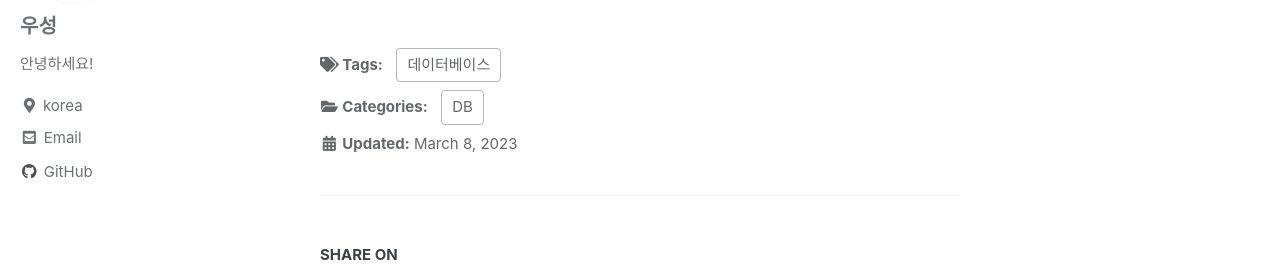
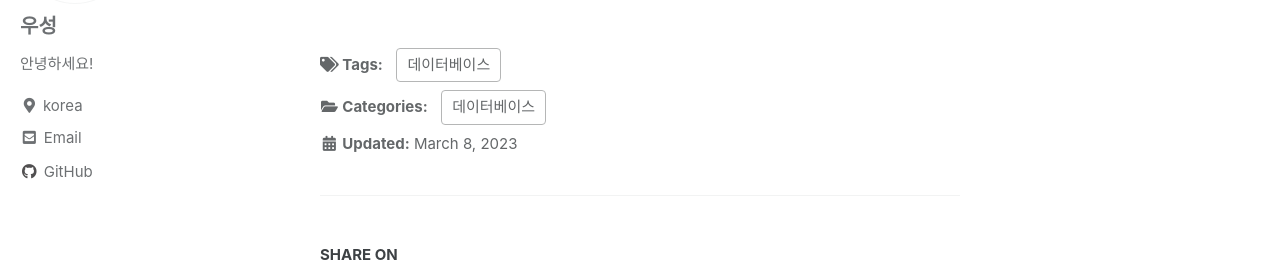
Before and after one commit to wooseongryu/wooseongryu.github.io, a Jekyll site: the page built from _posts/2023-03-08-DataBase-10.md, in a window 1280 px wide and 900 px high, scrolled down 16632 px. Shown: the part 163-435 px from the top of the window. Built offline with Jekyll 4.4.1, drawn with Linux system fonts in a browser that asks for light colours; cached includes are drawn as plain includes; some web fonts are replaced; comment, search, counter and statistics services are not loaded.

Commit message:
카데고리 수정

```diff
--- a/_includes/head.html
+++ b/_includes/head.html
@@ -1,5 +1,3 @@
-<!-- <script type="text/javascript" src="http://cdn.mathjax.org/mathjax/latest/MathJax.js?config=TeX-AMS-MML_HTMLorMML">
-</script> -->
 <link rel="stylesheet" href="https://cdn.jsdelivr.net/npm/katex@0.16.4/dist/katex.min.css" integrity="sha384-vKruj+a13U8yHIkAyGgK1J3ArTLzrFGBbBc0tDp4ad/EyewESeXE/Iv67Aj8gKZ0" crossorigin="anonymous">
 
     <!-- The loading of KaTeX is deferred to speed up page rendering -->
--- a/_posts/2023-03-08-DataBase-10.md
+++ b/_posts/2023-03-08-DataBase-10.md
@@ -3,7 +3,7 @@ title: "관계 데이터 연산"
 excerpt: "관계 데이터 연산의 개념, 관계 대수"
 
 categories:
-    - DB
+    - 데이터베이스
 tags:
     - [데이터베이스]
 
```
